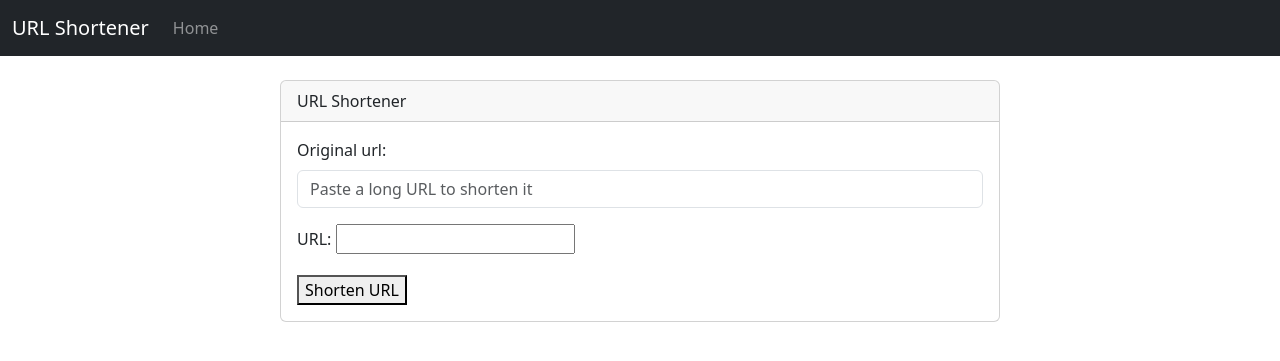
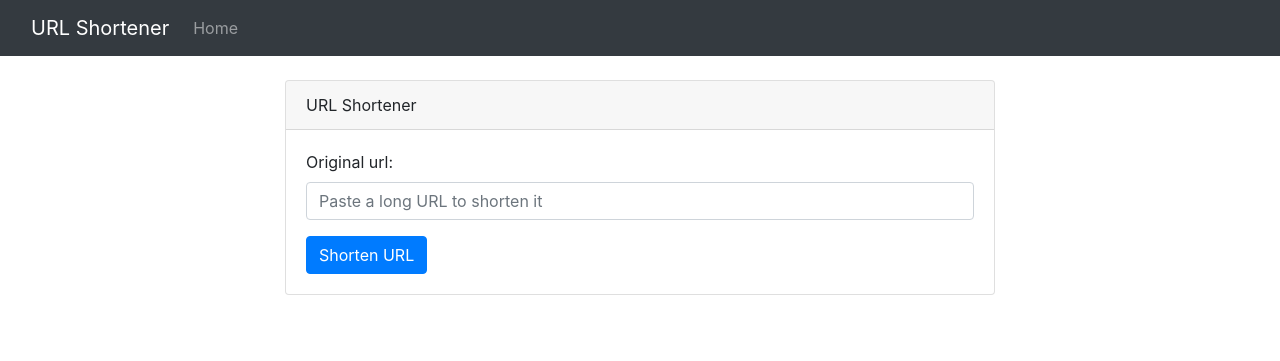
Before and after one commit to MrSDT/url_shortened, a Django app: page / in a window 1280 px wide. Shown: the top 361 px of the page. Run offline with Django 4.2, Linux system fonts and the light colour scheme; some libraries are stand-ins or nearby versions.

Commit message:
fixed bugs

```diff
--- a/shortner/forms.py
+++ b/shortner/forms.py
@@ -3,11 +3,10 @@
 
 
 class ShortURLForm(forms.ModelForm):
-    url = forms.URLField(label='URL', required=True)
-
     class Meta:
         model = ShortURL
         fields = ['original_url']
         widgets = {
-            'original_url': forms.TextInput(attrs={'placeholder': 'Paste a long URL to shorten it', 'class': 'form-control'})
+            'original_url': forms.TextInput(attrs={'placeholder': 'Paste a long URL to shorten it',
+                                                   'class': 'form-control'})
         }
--- a/shortner/views.py
+++ b/shortner/views.py
@@ -12,7 +12,7 @@
     if request.method == 'POST':
         form = ShortURLForm(request.POST)
         if form.is_valid():
-            url = form.cleaned_data['url']
+            url = form.cleaned_data['original_url']
             short_url = ShortURL(original_url=url)
             short_url.save()
             return redirect(reverse('shortener:shorten_url_created', args=[short_url.short_code]))
--- /dev/null
+++ b/static/style.css
@@ -0,0 +1,25 @@
+#id_url {
+  width: 100%;
+  height: calc(1.5em + 0.75rem + 2px);
+  padding: 0.375rem 0.75rem;
+  font-size: 1rem;
+  font-weight: 400;
+  line-height: 1.5;
+  color: #495057;
+  background-color: #fff;
+  background-clip: padding-box;
+  border: 1px solid #ced4da;
+  border-radius: 0.25rem;
+  transition: border-color 0.15s ease-in-out, box-shadow 0.15s ease-in-out;
+}
+
+#id_url:focus {
+  outline: none;
+  box-shadow: 0 0 0 0.2rem rgba(0, 123, 255, 0.25);
+  border-color: #80bdff;
+}
+
+#id_url::placeholder {
+  color: #6c757d;
+  opacity: 1;
+}
--- a/templates/base.html
+++ b/templates/base.html
@@ -12,7 +12,8 @@
     <title>{% block title %} {% endblock %}</title>
 
     <!-- Bootstrap CSS -->
-    <link rel="stylesheet" href="{% static 'css/bootstrap.min.css' %}">
+    <link rel="stylesheet" href="{% static 'style.css' %}">
+
 
     {% block extra_css %}{% endblock %}
 </head>
--- a/templates/index.html
+++ b/templates/index.html
@@ -20,7 +20,7 @@
 <form method="POST">
     {% csrf_token %}
     {{ form.as_p }}
-    <button type="submit">Shorten URL</button>
+    <button class="btn btn-primary" type="submit">Shorten URL</button>
 </form>
 
 
```
Also changed, not shown: db.sqlite3.
